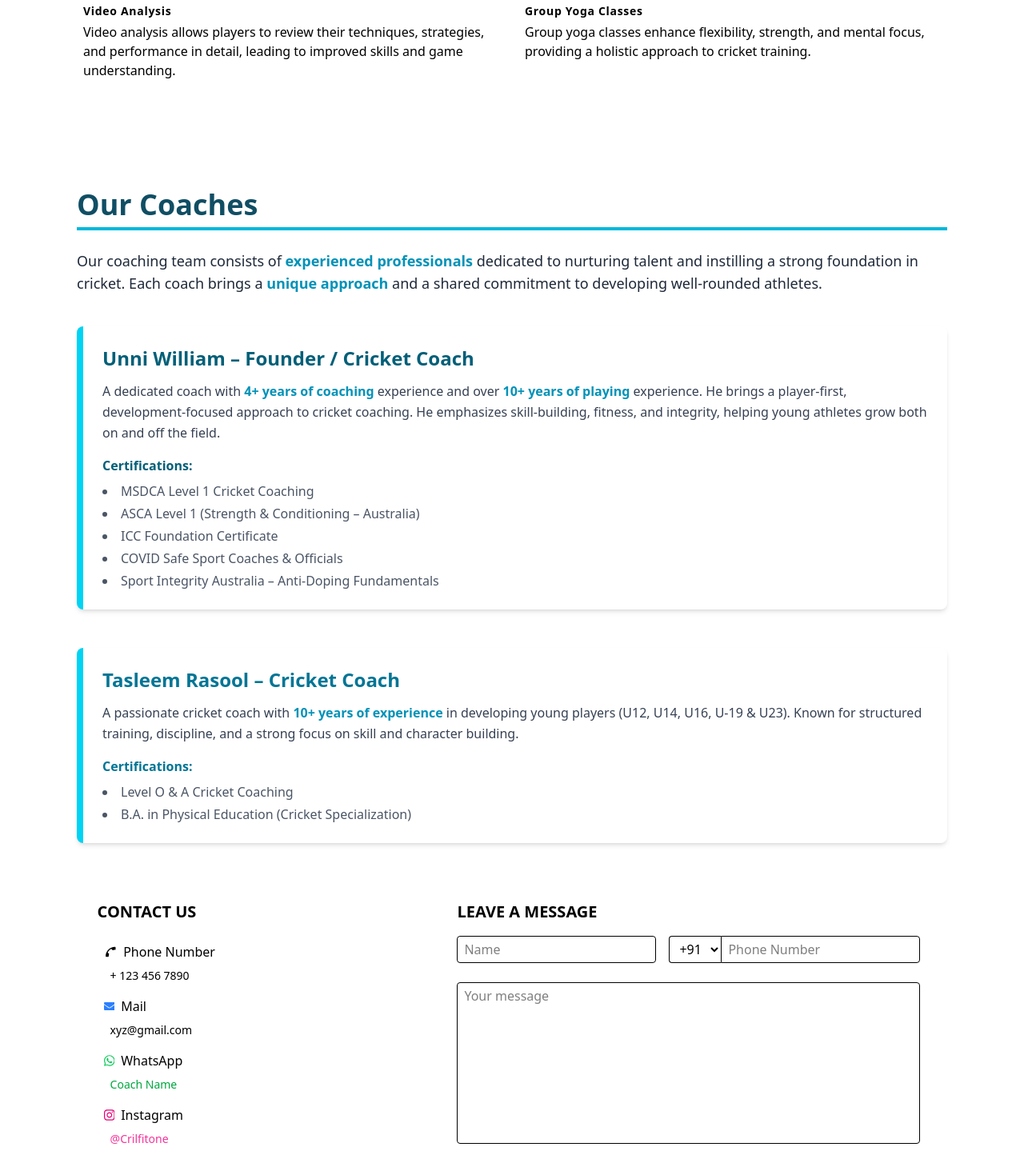
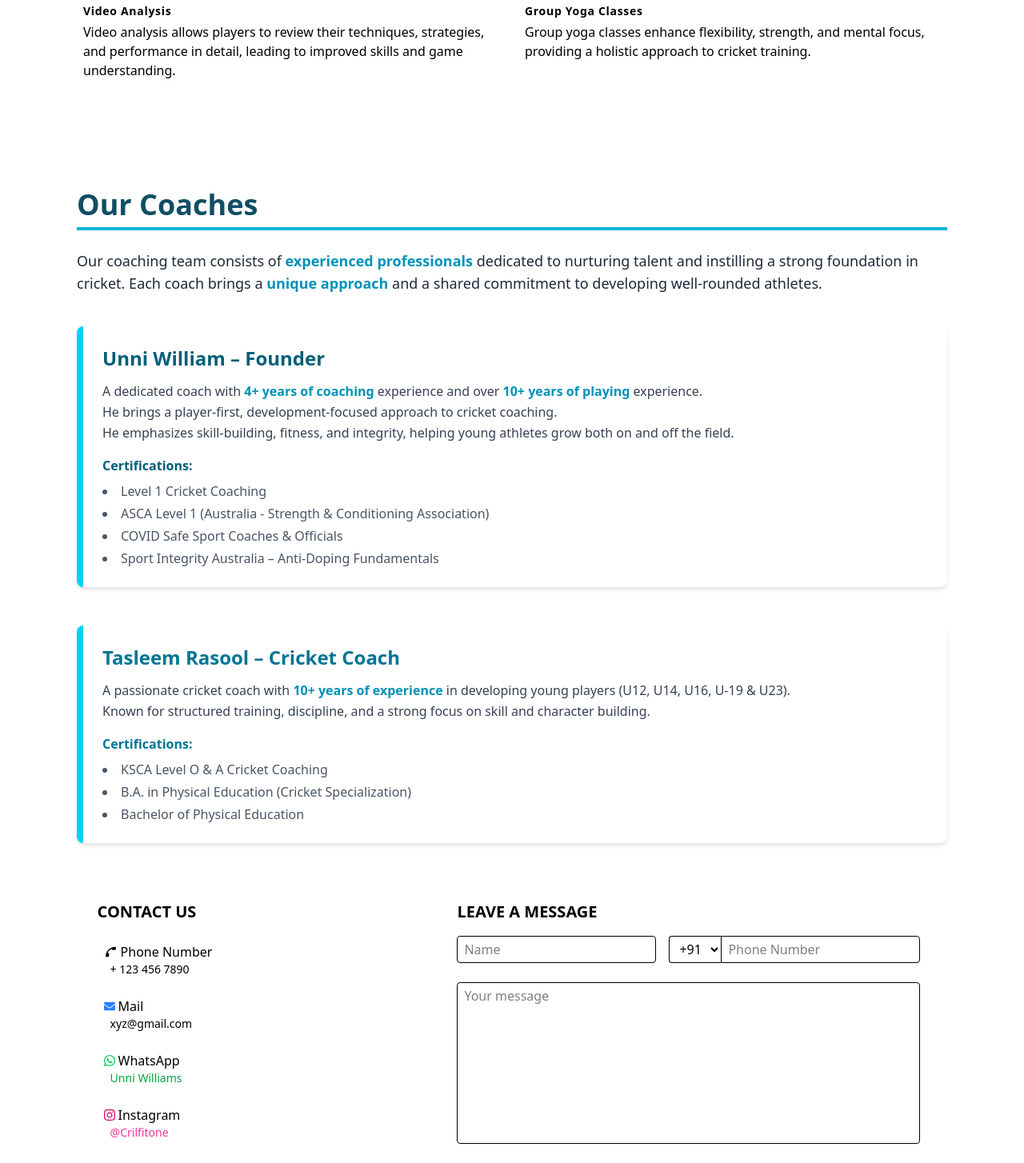
Before and after one commit to adrishpinto/Crikfitone, a Next.js app: page / in a window 1280 px wide. Shown: the part 1330-2784 px from the top of the page at 80% size. Built offline with nearby package versions, Linux system fonts and the light colour scheme.

Commit message:
intitlize for hosting

```diff
--- a/src/components/Coaches.jsx
+++ b/src/components/Coaches.jsx
@@ -22,7 +22,7 @@ const Coaches = () => {
       <div className="space-y-12">
         <div className="bg-white p-6 rounded-lg shadow-md border-l-8 border-cyan-400 hover:shadow-xl transition-shadow duration-300">
           <h3 className="text-2xl font-bold text-cyan-800 mb-3">
-            Unni William – Founder / Cricket Coach
+            Unni William – Founder
           </h3>
           <p className="text-gray-700 leading-relaxed font-normal mb-4">
             A dedicated coach with{" "}
@@ -33,15 +33,21 @@ const Coaches = () => {
             <span className="font-semibold text-cyan-600">
               10+ years of playing
             </span>{" "}
-            experience. He brings a player-first, development-focused approach
-            to cricket coaching. He emphasizes skill-building, fitness, and
-            integrity, helping young athletes grow both on and off the field.
+            experience.{" "}
+            <p>
+              He brings a player-first, development-focused approach to cricket
+              coaching.
+            </p>{" "}
+            He emphasizes skill-building, fitness, and integrity, helping young
+            athletes grow both on and off the field.
           </p>
           <p className="text-cyan-800 font-semibold mb-2">Certifications:</p>
           <ul className="list-disc list-inside text-gray-600 font-[300] space-y-1">
-            <li>MSDCA Level 1 Cricket Coaching</li>
-            <li>ASCA Level 1 (Strength & Conditioning – Australia)</li>
-            <li>ICC Foundation Certificate</li>
+            <li>Level 1 Cricket Coaching</li>
+            <li>
+              ASCA Level 1 (Australia - Strength & Conditioning Association)
+            </li>
+
             <li>COVID Safe Sport Coaches & Officials</li>
             <li>Sport Integrity Australia – Anti-Doping Fundamentals</li>
           </ul>
@@ -51,19 +57,22 @@ const Coaches = () => {
           <h3 className="text-2xl font-bold text-cyan-700 mb-3">
             Tasleem Rasool – Cricket Coach
           </h3>
-          <p className="text-gray-700 leading-relaxed font-normal mb-4">
+          <p className="text-gray-700 leading-relaxed font-normal ">
             A passionate cricket coach with{" "}
             <span className="font-semibold text-cyan-600">
               10+ years of experience
             </span>{" "}
-            in developing young players (U12, U14, U16, U-19 & U23). Known for
-            structured training, discipline, and a strong focus on skill and
-            character building.
+            in developing young players (U12, U14, U16, U-19 & U23).
+          </p>
+          <p className="text-gray-700 leading-relaxed font-normal mb-4">
+            Known for structured training, discipline, and a strong focus on
+            skill and character building.
           </p>
           <p className="text-cyan-700 font-semibold mb-2">Certifications:</p>
           <ul className="list-disc list-inside text-gray-600 font-[300] space-y-1">
-            <li>Level O & A Cricket Coaching</li>
+            <li>KSCA Level O & A Cricket Coaching</li>
             <li>B.A. in Physical Education (Cricket Specialization)</li>
+            <li>Bachelor of Physical Education </li>
           </ul>
         </div>
       </div>
--- a/src/components/Contact.jsx
+++ b/src/components/Contact.jsx
@@ -1,5 +1,6 @@
 import { useState } from "react";
-import { FaInstagram , FaWhatsapp , FaEnvelope , FaPhone} from "react-icons/fa";
+import { FaInstagram, FaWhatsapp, FaEnvelope, FaPhone } from "react-icons/fa";
+import CoachesImg from "./CoachesImg";
 import { MdPhone } from "react-icons/md";
 
 const Contact = () => {
@@ -44,34 +45,46 @@ const Contact = () => {
             <div className="mt-2">
               <div className="flex items-center ">
                 <MdPhone className="transform scale-y-[-1]" size={20} />
-                <h1 className="w-full ml-2 ">Phone Number</h1>
+                <h1 className="w-full ml-1 ">Phone Number</h1>
               </div>
-              <a className="text-sm block mt-2 mx-2">+ 123 456 7890</a>
+              <a className="text-sm block mt- mx-2">+ 123 456 7890</a>
             </div>
-            <div className="mt-4">
+            <div className="mt-6">
               <div className="flex items-center">
                 <FaEnvelope className="text-blue-500" />
-                <h1 className="w-full ml-2 ">Mail</h1>
+                <h1 className="w-full ml-1 ">Mail</h1>
               </div>
-              <a className="text-sm block mt-2 mx-2 cursor-pointer"
+              <a
+                className="text-sm block mt- mx-2 cursor-pointer"
                 href="mailto:ujjwaltiga1234@gmail.com"
-              >xyz@gmail.com</a>
+              >
+                xyz@gmail.com
+              </a>
             </div>
-            <div className="mt-4">
+            <div className="mt-6">
               <div className="flex items-center mt-2">
                 <FaWhatsapp className="text-green-500" />
-                <h1 className="w-full ml-2">WhatsApp</h1>
+                <h1 className="w-full ml-1">WhatsApp</h1>
               </div>
-              <a className="text-sm block mt-2 mx-2 text-green-600"
-              href="https://wa.me/7406467941">Coach Name</a>
+              <a
+                className="text-sm block mt mx-2 text-green-600"
+                href="https://wa.me/9902884066"
+                target="_blank"
+              >
+                Unni Williams
+              </a>
             </div>
-            <div className="mt-4">
+            <div className="mt-6">
               <div className="flex items-center mt-2">
                 <FaInstagram className="text-pink-600" />
-                <h1 className="w-full ml-2">Instagram</h1>
+                <h1 className="w-full ml-1">Instagram</h1>
               </div>
-              <a className="text-sm block mt-2 mx-2 text-pink-500"
-              href="https://www.instagram.com/yourusername " >@Crilfitone</a>
+              <a
+                className="text-sm block mt mx-2 text-pink-500"
+                href="https://www.instagram.com/yourusername "
+              >
+                @Crilfitone
+              </a>
             </div>
           </div>
         </div>
--- a/src/components/Navbar.jsx
+++ b/src/components/Navbar.jsx
@@ -38,7 +38,7 @@ const Navbar = () => {
               <NavItem name="Home" />
               <NavItem name="About" />
               <NavItem name="Gallery" />
-              <NavItem name="Services" />
+              <NavItem name="Events" />
               <NavItem name="Contact Us" />
             </ul>
           </nav>
--- a/src/components/WhatsAppButton.jsx
+++ b/src/components/WhatsAppButton.jsx
@@ -3,12 +3,12 @@ import { FaWhatsapp } from "react-icons/fa";
 function WhatsAppButton() {
   return (
     <a
-      href="https://wa.me/7406467941" // Replace with your number
+      href="https://wa.me/9902884066"
       target="_blank"
       rel="noopener noreferrer"
-      className="fixed bottom-8 right-8 bg-green-500 hover:bg-green-600 text-white p-4 rounded-full shadow-lg z-50 transition duration-300"
+      className="fixed bottom-32 right-0 bg-green-500 hover:bg-green-600 text-white p-2 rounded-full shadow-lg z-50 transition duration-300"
     >
-      <FaWhatsapp size={24} />
+      <FaWhatsapp size={32} />
     </a>
   );
 }
```
Also changed, not shown: src/components/todo.txt (added).
